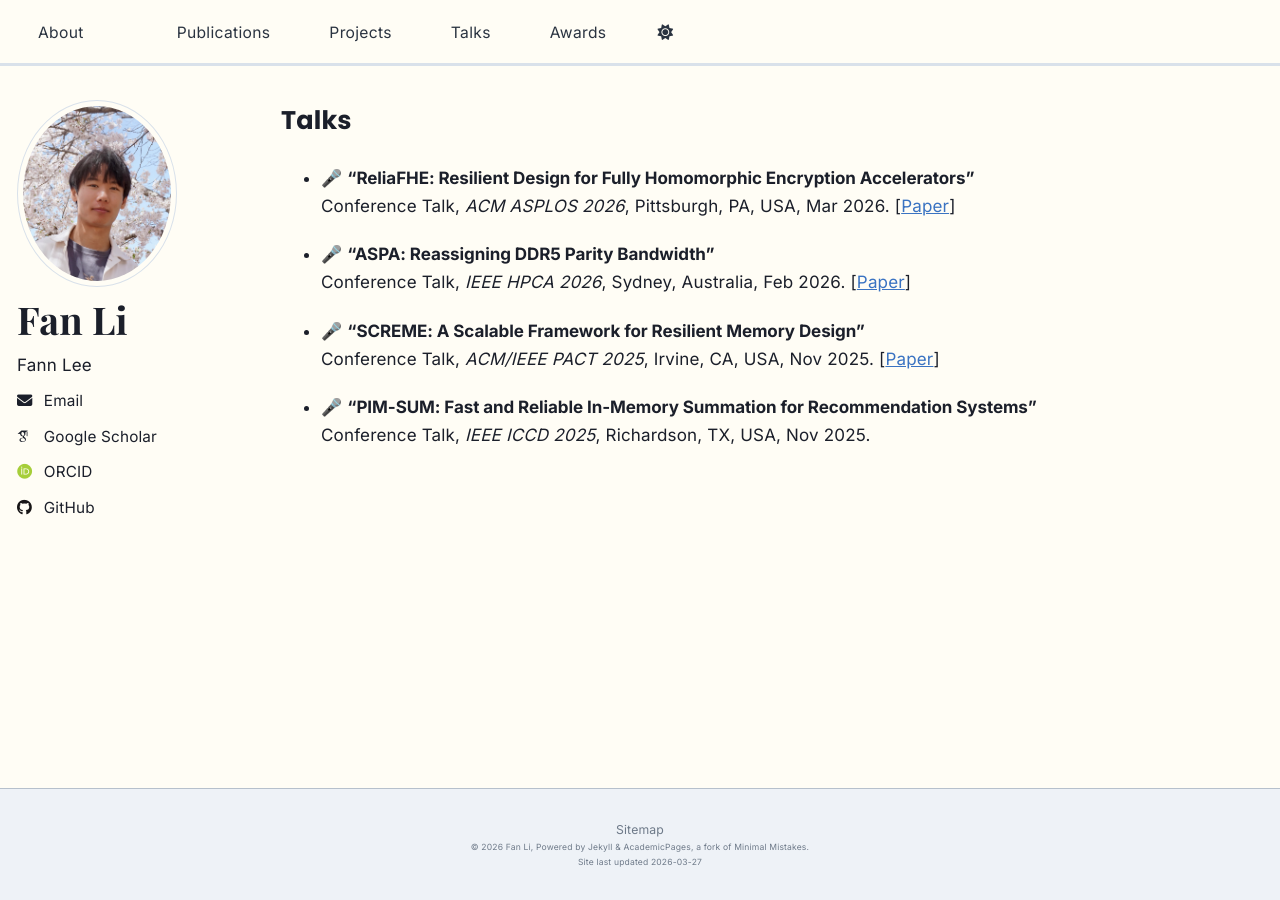
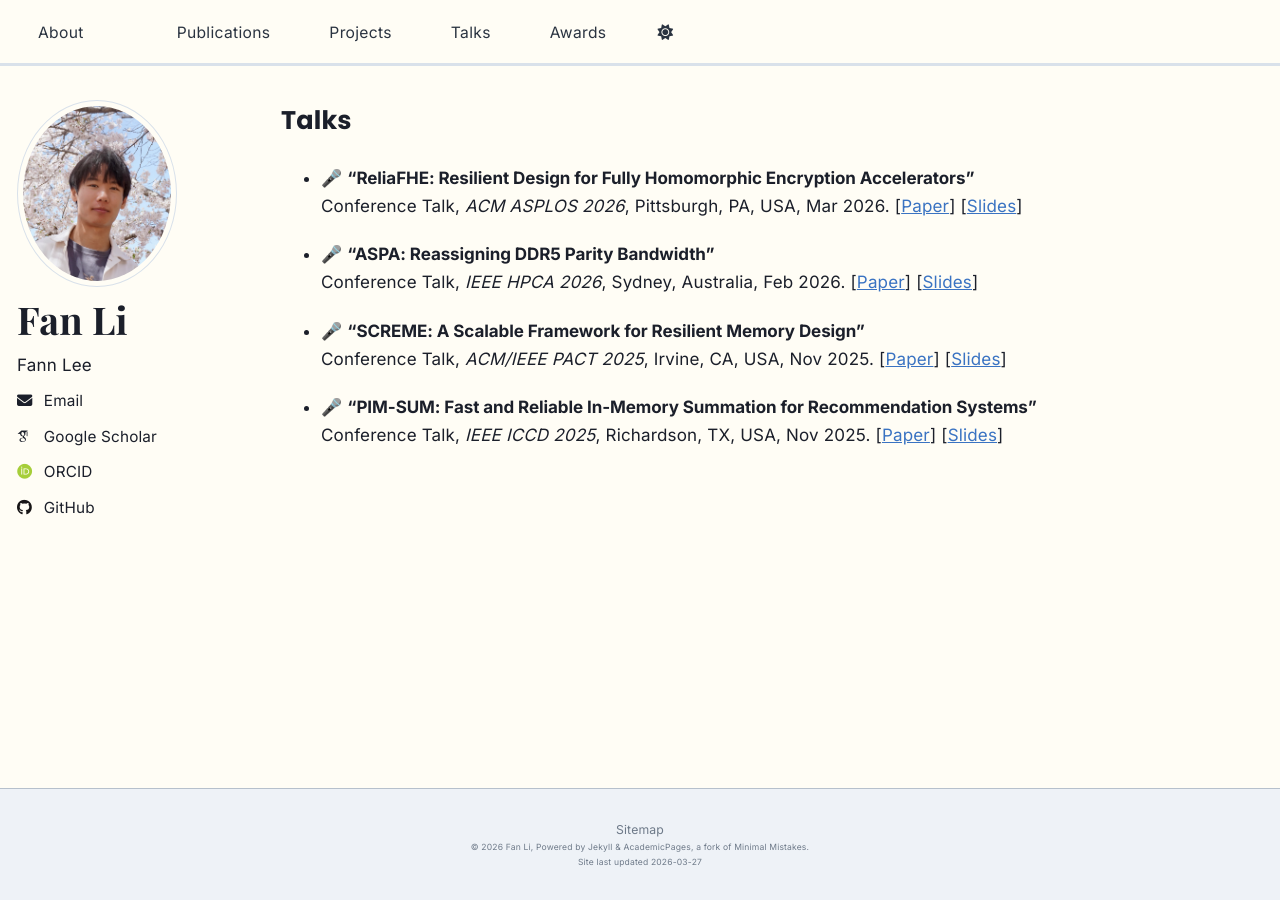
Before and after one commit to Stardust-lf/Stardust-lf.github.io, a Jekyll site: the page built from _pages/talks.md, in a window 1280 px wide. Built offline with Jekyll 4.4.1, drawn with Linux system fonts in a browser that asks for light colours; some web fonts are replaced; a script that is not in the unit is left out.

Commit message:
Add presentation slides and update talks/news
- Add slide PDFs for ReliaFHE, ASPA, SCREME, PIM-SUM
- Attach slides links to all talk entries
- Add PIM-SUM paper link to talks page
- Add ASPLOS presentation to news section

Co-Authored-By: Claude Opus 4.6 <noreply@anthropic.com>

```diff
--- a/_pages/talks.md
+++ b/_pages/talks.md
@@ -6,15 +6,16 @@ author_profile: true
 
 - 🎤 **"ReliaFHE: Resilient Design for Fully Homomorphic Encryption Accelerators"**
   <br>Conference Talk, *ACM ASPLOS 2026*, Pittsburgh, PA, USA, Mar 2026.
-  \[[Paper](https://dl.acm.org/doi/10.1145/3779212.3790211)\]
+  \[[Paper](https://dl.acm.org/doi/10.1145/3779212.3790211)\] \[[Slides](/files/ReliaFHE.pdf)\]
 
 - 🎤 **"ASPA: Reassigning DDR5 Parity Bandwidth"**
   <br>Conference Talk, *IEEE HPCA 2026*, Sydney, Australia, Feb 2026.
-  \[[Paper](https://ieeexplore.ieee.org/document/11408447)\]
+  \[[Paper](https://ieeexplore.ieee.org/document/11408447)\] \[[Slides](/files/ASPA.pdf)\]
 
 - 🎤 **"SCREME: A Scalable Framework for Resilient Memory Design"**
   <br>Conference Talk, *ACM/IEEE PACT 2025*, Irvine, CA, USA, Nov 2025.
-  \[[Paper](https://ieeexplore.ieee.org/document/11282510)\]
+  \[[Paper](https://ieeexplore.ieee.org/document/11282510)\] \[[Slides](/files/SCREME.pdf)\]
 
 - 🎤 **"PIM-SUM: Fast and Reliable In-Memory Summation for Recommendation Systems"**
   <br>Conference Talk, *IEEE ICCD 2025*, Richardson, TX, USA, Nov 2025.
+  \[[Paper](https://ieeexplore.ieee.org/document/11311106)\] \[[Slides](/files/PIM-SUM.pdf)\]
```
Also changed, not shown: _pages/about.md (+1 -0 lines), 4 other files.
